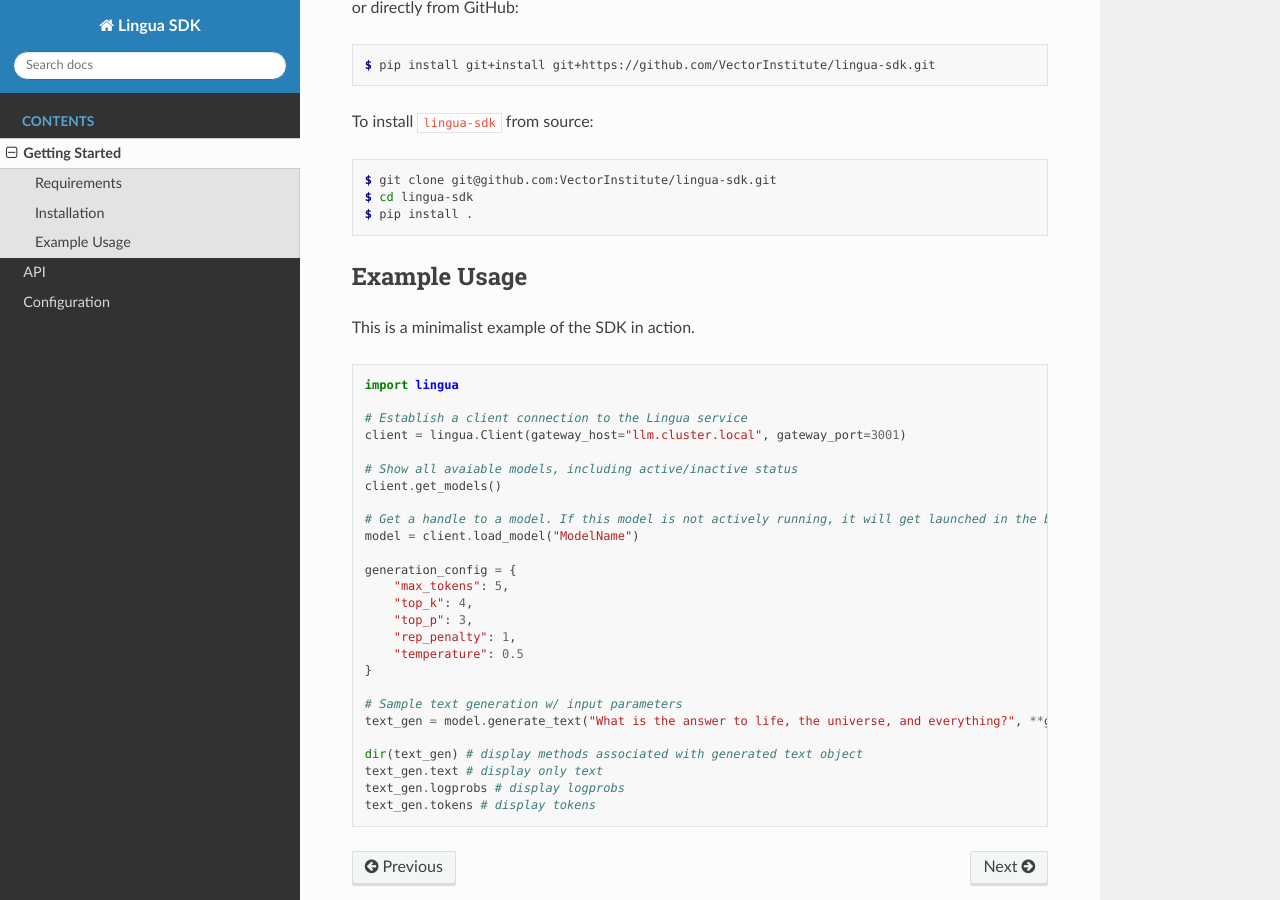
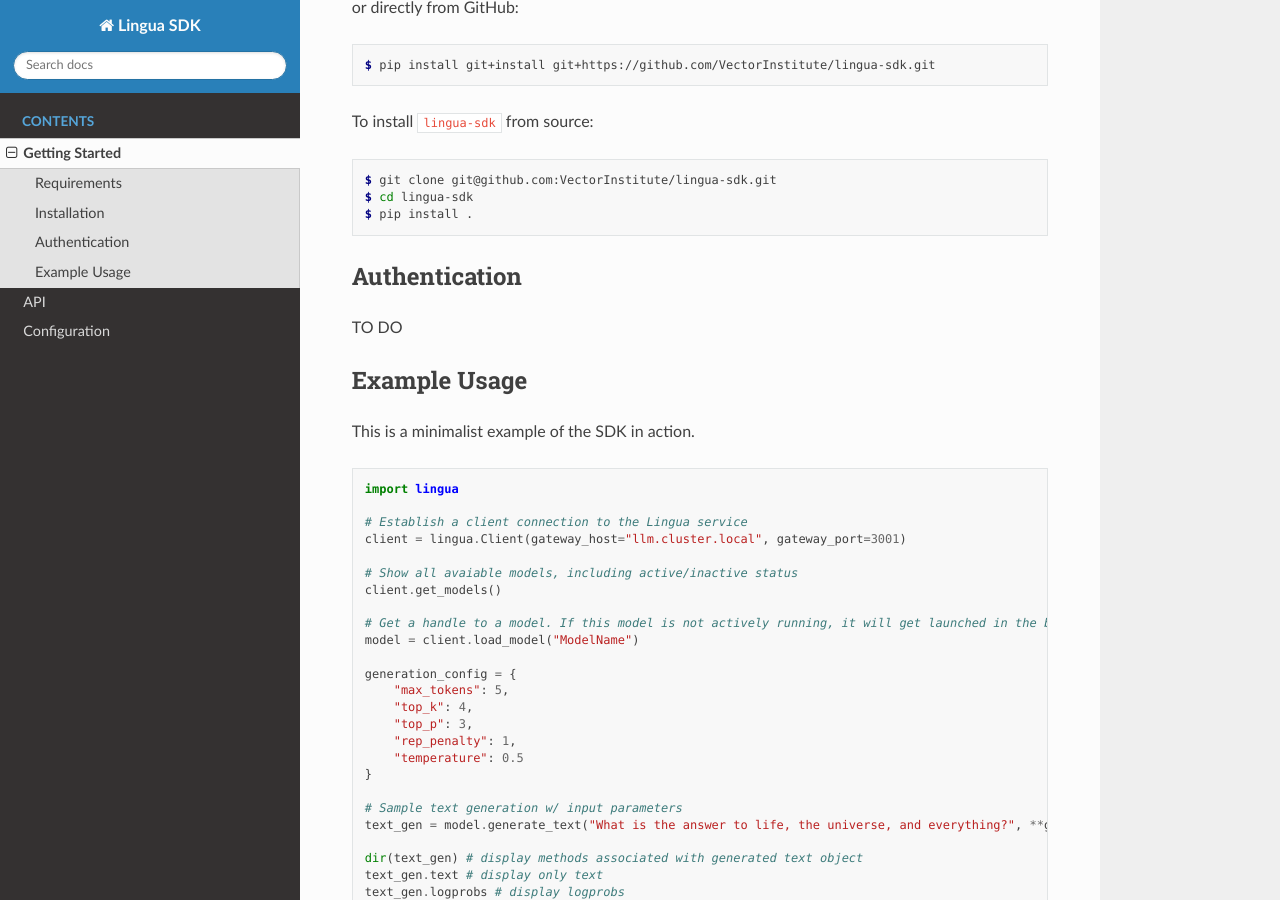
Before and after one commit to VectorInstitute/kaleidoscope-sdk, a Sphinx documentation site: the page built from docs/getting_started.rst, in a window 1280 px wide and 900 px high, scrolled down 488 px. Built offline with Sphinx 7.4.7 and the Read the Docs theme 2.0.0, drawn with Linux system fonts in a browser that asks for light colours.

Commit message:
Add stub for authentication

```diff
--- a/docs/getting_started.rst
+++ b/docs/getting_started.rst
@@ -32,6 +32,11 @@
     $ cd lingua-sdk
     $ pip install .
 
+Authentication
+--------------
+
+TO DO
+
 Example Usage
 -------------
 
```
